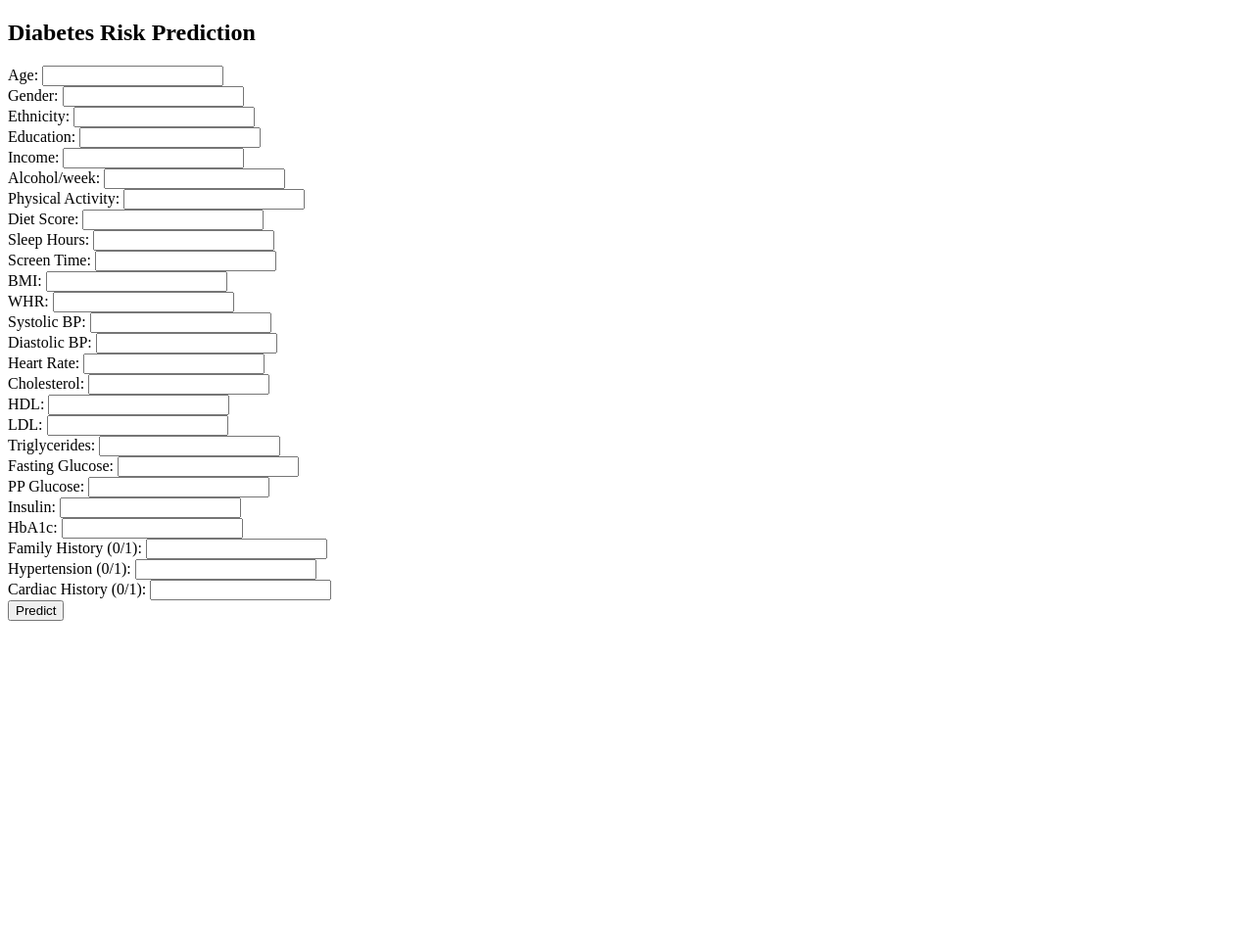
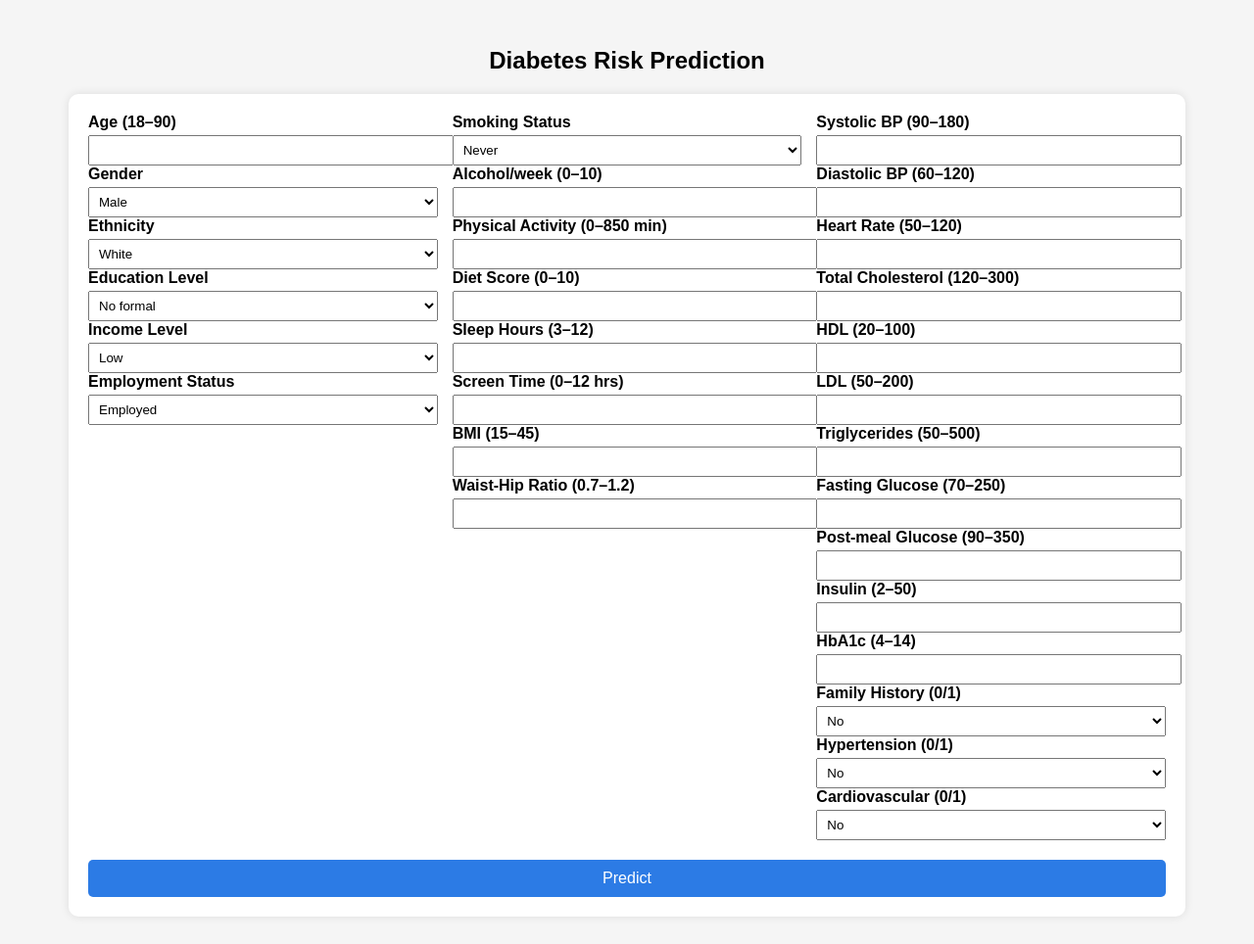
Before and after one commit to Basharat-Asghar/Diabetes-Prediction-ML-Project, a Flask app: page / in a window 1280 px wide. Shown: the whole page at 98% size. Before the commit the page ends 634 px from the top, so only its background shows below. Run offline with Flask 3, Linux system fonts and the light colour scheme.

Commit message:
Update index.html

```diff
--- a/templates/index.html
+++ b/templates/index.html
@@ -2,53 +2,203 @@
 <html>
 <head>
     <title>Diabetes Prediction</title>
+    <style>
+        body{
+            font-family: Arial;
+            background:#f5f5f5;
+            padding:20px;
+        }
+        h2{
+            text-align:center;
+        }
+        form{
+            max-width:1100px;
+            margin:auto;
+            background:white;
+            padding:20px;
+            border-radius:10px;
+            box-shadow:0 0 10px rgba(0,0,0,0.1);
+        }
+        .grid{
+            display:grid;
+            grid-template-columns: repeat(3, 1fr);
+            gap:15px;
+        }
+        label{
+            font-weight:bold;
+        }
+        input, select{
+            width:100%;
+            padding:6px;
+            margin-top:4px;
+        }
+        button{
+            margin-top:20px;
+            padding:10px;
+            width:100%;
+            background:#2c7be5;
+            color:white;
+            border:none;
+            border-radius:5px;
+            font-size:16px;
+        }
+        .result{
+            text-align:center;
+            margin-top:20px;
+            font-size:18px;
+            font-weight:bold;
+        }
+    </style>
 </head>
+
 <body>
 
 <h2>Diabetes Risk Prediction</h2>
 
 <form action="{{ url_for('predict') }}" method="POST">
 
-Age: <input type="number" name="age"><br>
-Gender: <input type="text" name="gender"><br>
-Ethnicity: <input type="text" name="ethnicity"><br>
-Education: <input type="text" name="education_level"><br>
-Income: <input type="text" name="income_level"><br>
+<div class="grid">
 
-Alcohol/week: <input type="number" step="0.1" name="alcohol_consumption_per_week"><br>
-Physical Activity: <input type="number" name="physical_activity_minutes_per_week"><br>
-Diet Score: <input type="number" name="diet_score"><br>
-Sleep Hours: <input type="number" name="sleep_hours_per_day"><br>
-Screen Time: <input type="number" name="screen_time_hours_per_day"><br>
+<!-- COLUMN 1 -->
+<div>
+<label>Age (18–90)</label>
+<input type="number" name="age" min="18" max="90" required>
 
-BMI: <input type="number" step="0.1" name="bmi"><br>
-WHR: <input type="number" step="0.01" name="waist_to_hip_ratio"><br>
+<label>Gender</label>
+<select name="gender">
+    <option>Male</option>
+    <option>Female</option>
+    <option>Other</option>
+</select>
 
-Systolic BP: <input type="number" name="systolic_bp"><br>
-Diastolic BP: <input type="number" name="diastolic_bp"><br>
+<label>Ethnicity</label>
+<select name="ethnicity">
+    <option>White</option>
+    <option>Hispanic</option>
+    <option>Black</option>
+    <option>Asian</option>
+    <option>Other</option>
+</select>
 
-Heart Rate: <input type="number" name="heart_rate"><br>
+<label>Education Level</label>
+<select name="education_level">
+    <option>No formal</option>
+    <option>Highschool</option>
+    <option>Graduate</option>
+    <option>Postgraduate</option>
+</select>
 
-Cholesterol: <input type="number" name="cholesterol_total"><br>
-HDL: <input type="number" name="hdl_cholesterol"><br>
-LDL: <input type="number" name="ldl_cholesterol"><br>
-Triglycerides: <input type="number" name="triglycerides"><br>
+<label>Income Level</label>
+<select name="income_level">
+    <option>Low</option>
+    <option>Medium</option>
+    <option>High</option>
+</select>
 
-Fasting Glucose: <input type="number" name="glucose_fasting"><br>
-PP Glucose: <input type="number" name="glucose_postprandial"><br>
-Insulin: <input type="number" name="insulin_level"><br>
-HbA1c: <input type="number" step="0.1" name="hba1c"><br>
+<label>Employment Status</label>
+<select name="employment_status">
+    <option>Employed</option>
+    <option>Unemployed</option>
+    <option>Retired</option>
+    <option>Student</option>
+</select>
+</div>
 
-Family History (0/1): <input type="number" name="family_history_diabetes"><br>
-Hypertension (0/1): <input type="number" name="hypertension_history"><br>
-Cardiac History (0/1): <input type="number" name="cardiovascular_history"><br>
+<!-- COLUMN 2 -->
+<div>
+<label>Smoking Status</label>
+<select name="smoking_status">
+    <option>Never</option>
+    <option>Former</option>
+    <option>Current</option>
+</select>
+
+<label>Alcohol/week (0–10)</label>
+<input type="number" name="alcohol_consumption_per_week" min="0" max="10" step="0.1">
+
+<label>Physical Activity (0–850 min)</label>
+<input type="number" name="physical_activity_minutes_per_week" min="0" max="850">
+
+<label>Diet Score (0–10)</label>
+<input type="number" name="diet_score" min="0" max="10">
+
+<label>Sleep Hours (3–12)</label>
+<input type="number" name="sleep_hours_per_day" min="3" max="12" step="0.1">
+
+<label>Screen Time (0–12 hrs)</label>
+<input type="number" name="screen_time_hours_per_day" min="0" max="12" step="0.1">
+
+<label>BMI (15–45)</label>
+<input type="number" name="bmi" min="15" max="45" step="0.1">
+
+<label>Waist-Hip Ratio (0.7–1.2)</label>
+<input type="number" name="waist_to_hip_ratio" min="0.7" max="1.2" step="0.01">
+</div>
+
+<!-- COLUMN 3 -->
+<div>
+<label>Systolic BP (90–180)</label>
+<input type="number" name="systolic_bp" min="90" max="180">
+
+<label>Diastolic BP (60–120)</label>
+<input type="number" name="diastolic_bp" min="60" max="120">
+
+<label>Heart Rate (50–120)</label>
+<input type="number" name="heart_rate" min="50" max="120">
+
+<label>Total Cholesterol (120–300)</label>
+<input type="number" name="cholesterol_total" min="120" max="300">
+
+<label>HDL (20–100)</label>
+<input type="number" name="hdl_cholesterol" min="20" max="100">
+
+<label>LDL (50–200)</label>
+<input type="number" name="ldl_cholesterol" min="50" max="200">
+
+<label>Triglycerides (50–500)</label>
+<input type="number" name="triglycerides" min="50" max="500">
+
+<label>Fasting Glucose (70–250)</label>
+<input type="number" name="glucose_fasting" min="70" max="250">
+
+<label>Post-meal Glucose (90–350)</label>
+<input type="number" name="glucose_postprandial" min="90" max="350">
+
+<label>Insulin (2–50)</label>
+<input type="number" name="insulin_level" min="2" max="50" step="0.1">
+
+<label>HbA1c (4–14)</label>
+<input type="number" name="hba1c" min="4" max="14" step="0.1">
+
+<label>Family History (0/1)</label>
+<select name="family_history_diabetes">
+    <option value="0">No</option>
+    <option value="1">Yes</option>
+</select>
+
+<label>Hypertension (0/1)</label>
+<select name="hypertension_history">
+    <option value="0">No</option>
+    <option value="1">Yes</option>
+</select>
+
+<label>Cardiovascular (0/1)</label>
+<select name="cardiovascular_history">
+    <option value="0">No</option>
+    <option value="1">Yes</option>
+</select>
+</div>
+
+</div>
 
 <button type="submit">Predict</button>
 
 </form>
 
 {% if prediction %}
-<h3>Result: {{ prediction }}</h3>
+<div class="result">
+Prediction: {{ prediction }}
+</div>
 {% endif %}
 
 </body>
```
